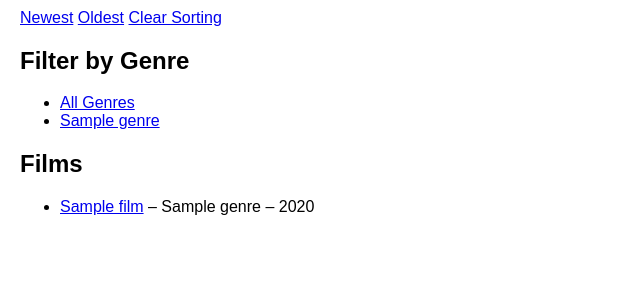
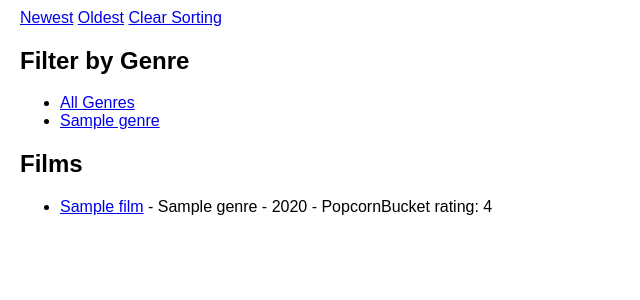
Before and after one commit to 3010468m/PopcornBucket, a Django app: page /films/ in a window 1280 px wide. Shown: the part 267-567 px from the top of the page, without its empty margins (0-640 px from the left). Run offline with Django 3.2, Linux system fonts and the light colour scheme; tables that the repository leaves empty hold one stand-in row (values such as "Sample post").

Commit message:
average iflm rating function added to film model, and shown on film list

```diff
--- a/popcornbucket/models.py
+++ b/popcornbucket/models.py
@@ -3,6 +3,7 @@ from django.contrib.auth.models import User
 from django.utils.timezone import now
 import datetime
 from django.db import models
+from django.db.models import Avg
 # Create your models here.
 
 
@@ -21,6 +22,9 @@ class Film(models.Model):
     poster = models.ImageField(upload_to='film_posters/', blank=True, null=True)
     release_year = models.IntegerField(null=True, blank=True)
 
+    def avg_rating(self):
+        return self.review_set.aggregate(Avg('rating'))['rating__avg']
+
     def __str__(self):
         return self.title
 
@@ -28,7 +32,7 @@ class Film(models.Model):
 class Review(models.Model):
     TEXT_MAX_LENGTH = 4000;
 
-    rating = models.IntegerField(default=1)
+    rating = models.IntegerField(default=0)
     review_text = models.CharField(max_length= TEXT_MAX_LENGTH)
     created_at = models.DateTimeField(default=now)
     up_votes = models.IntegerField(default=0)
--- a/templates/popcornbucket/film_list.html
+++ b/templates/popcornbucket/film_list.html
@@ -24,7 +24,13 @@
     {% for film in films %}
         <li>
             <a href="{% url 'film_detail' film.id %}">{{ film.title }}</a>
-            – {{ film.genre.name }} – {{ film.release_year }}
+            - {{ film.genre.name }} - {{ film.release_year }} - PopcornBucket rating:
+            {% if film.avg_rating %}
+                {{ film.avg_rating|floatformat:0 }}
+            {% else %}
+                no ratings
+            {% endif %}
+            <br>
         </li>
     {% empty %}
         <li>No films available.</li>
```
